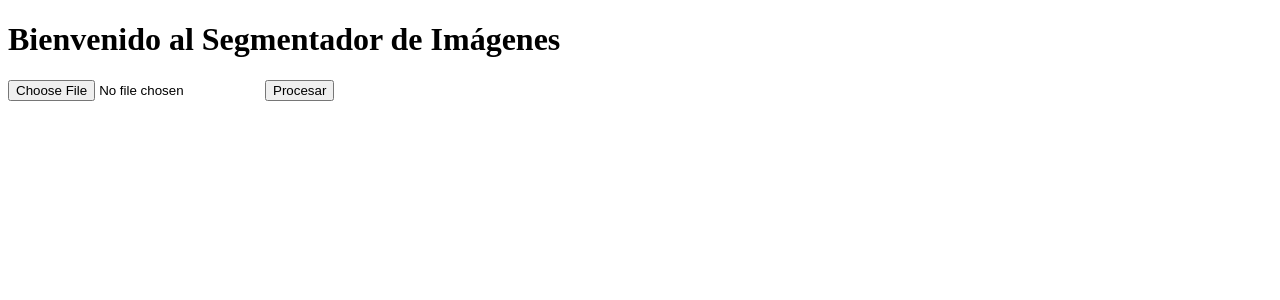
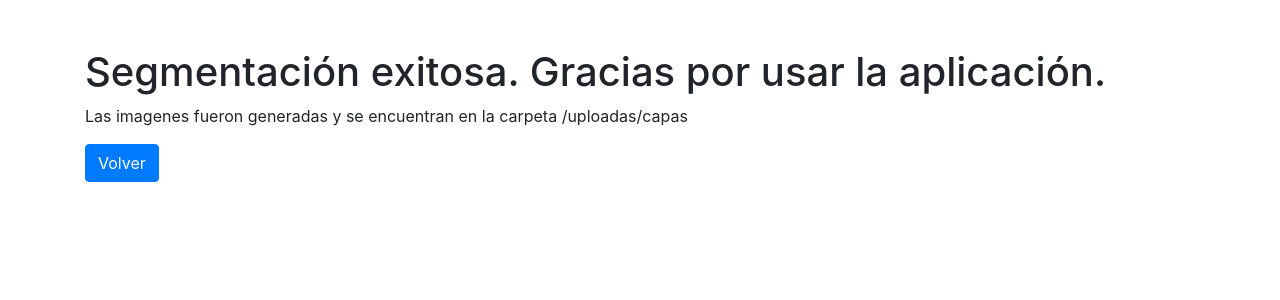
Before and after one commit to PythonDataAce/ProcesadorImagenes, a Flask app: template templates/resultado.html in a window 1280 px wide. Shown: the top 300 px of the page. Run offline with Flask 3, Linux system fonts and the light colour scheme; the template is opened without the code that fills it, so the values that code supplies are empty; some libraries are stand-ins or nearby versions.

Commit message:
Mensaje de confirmación

```diff
--- a/app.py
+++ b/app.py
@@ -75,7 +75,7 @@ def segmentador_imagenes():
             return render_template('resultado.html', capas=capas_list)
 
         else:
-            return render_template('index.html', error='Formato de archivo no válido')
+            return render_template('index.html', error='No se ha seleccionado una imagen')
 
     return render_template('index.html', error=None)
 
--- a/templates/resultado.html
+++ b/templates/resultado.html
@@ -1,16 +1,32 @@
 <!DOCTYPE html>
 <html>
   <head>
-    <title>Bienvenido al Segmentador de Imágenes</title>
+    <title>Agradecimiento</title>
+    <!-- Agrega la referencia a Bootstrap CSS -->
+    <link
+      rel="stylesheet"
+      href="https://maxcdn.bootstrapcdn.com/bootstrap/4.5.2/css/bootstrap.min.css"
+    />
   </head>
   <body>
-    <h1>Bienvenido al Segmentador de Imágenes</h1>
-    <form method="POST" enctype="multipart/form-data">
-      <input type="file" name="imagen" />
-      <input type="submit" value="Procesar" />
-    </form>
-    {% if error %}
-    <p>{{ error }}</p>
-    {% endif %}
+    <div class="container">
+      <h1 class="mt-5">
+        Segmentación exitosa. Gracias por usar la aplicación.
+      </h1>
+      <p>
+        Las imagenes fueron generadas y se encuentran en la carpeta
+        /uploadas/capas
+      </p>
+      <!-- Corrige la ruta del enlace a la página de inicio -->
+      <a href="{{ url_for('segmentador_imagenes') }}" class="btn btn-primary"
+        >Volver</a
+      >
+
+      {% if error %}
+      <p class="alert alert-danger mt-3">{{ error }}</p>
+      {% endif %}
+    </div>
+    <!-- Agrega la referencia a Bootstrap JS (opcional) -->
+    <script src="https://maxcdn.bootstrapcdn.com/bootstrap/4.5.2/js/bootstrap.min.js"></script>
   </body>
 </html>
```
Also changed, not shown: segmentador_imagenes.py (+14 -12 lines), uploads/359818962_695485699257123_2324835287324963731_n.jpg (deleted), uploads/WhatsApp Image 2023-09-23 at 10.48.57 PM.jpeg (deleted), uploads/WhatsApp Image 2023-10-12 at 10.36.52 AM.jpeg (deleted), uploads/capas/capa1.png (deleted), uploads/capas/capa10.png (deleted), uploads/capas/capa2.png (deleted), uploads/capas/capa3.png (deleted), uploads/capas/capa4.png (deleted), uploads/capas/capa5.png (deleted), uploads/capas/capa6.png (deleted), uploads/capas/capa7.png (deleted), uploads/capas/capa8.png (deleted), uploads/capas/capa9.png (deleted).
